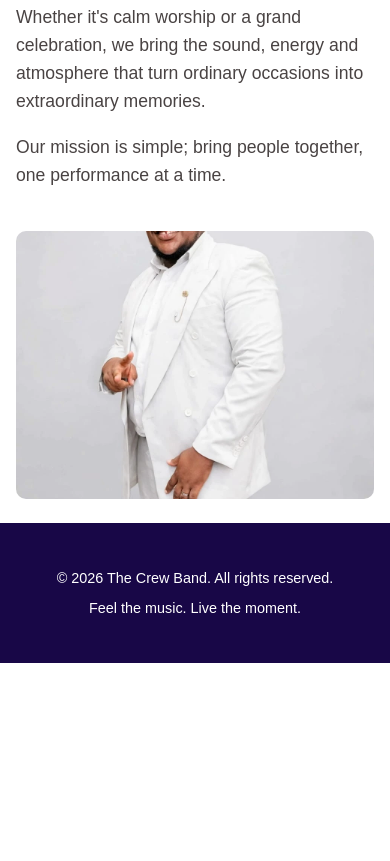
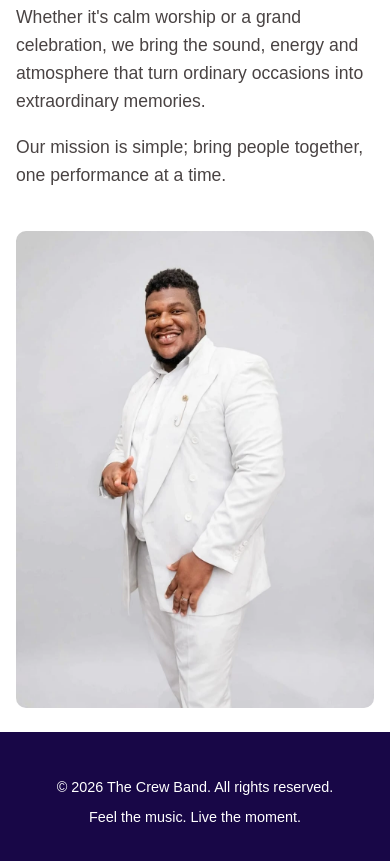
Before and after one commit to DanielCM17/the-crew-band, a plain HTML site: page index.html in a window 390 px wide. Shown: the part 3085-3946 px from the top of the page. Before the commit the page ends 3748 px from the top, so only its background shows below. Drawn offline with Linux system fonts and the light colour scheme.

Commit message:
fix about image max-height and aspect ratio bug

```diff
--- a/style.css
+++ b/style.css
@@ -35,9 +35,9 @@ h2 {
 }
 
 .about-image {
+    height: 100%;
     width: 100%;
-    height: 100%;
-    max-height: 500px;
+    max-height: 660px;
     object-fit: cover;
     border-radius: 10px;
     display: block;
@@ -166,7 +166,7 @@ h2 {
     .about-image {
         height: auto;
         max-height: none;
-        aspect-ratio: 4 / 3;
+        aspect-ratio: 3 / 4;
     }
 
     .container {
```
